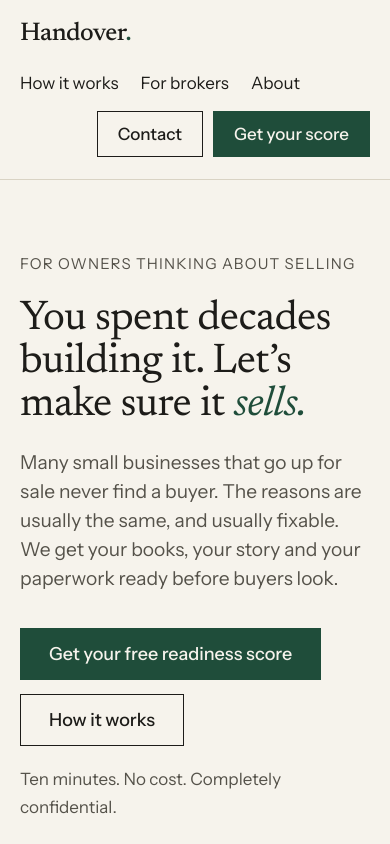
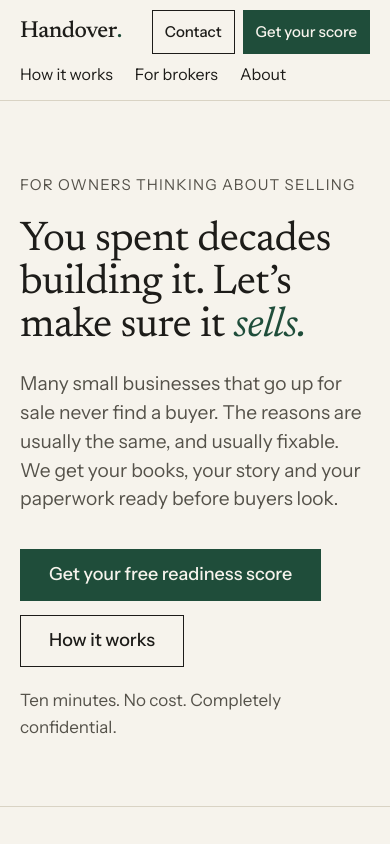
Before and after one commit to Dimlimber/handover, a website: page index.html in a window 390 px wide. Shown: the top 844 px of the page. Drawn offline with Linux system fonts and the light colour scheme.

Commit message:
Dock the header while scrolling; compact two-row header on phones
Co-Authored-By: Claude Fable 5.1 <noreply@anthropic.com>

```diff
--- a/css/site.css
+++ b/css/site.css
@@ -53,7 +53,8 @@ a:hover { text-decoration-thickness: 2px; }
 
 /* Header */
 
-.site-head { border-bottom: 1px solid var(--rule); }
+.site-head { position: sticky; top: 0; z-index: 10; background: var(--paper); border-bottom: 1px solid var(--rule); }
+[id] { scroll-margin-top: 104px; }
 .site-head .wrap {
   display: flex; align-items: center; justify-content: space-between;
   flex-wrap: wrap; gap: 12px 32px;
@@ -247,8 +248,14 @@ a:hover { text-decoration-thickness: 2px; }
 }
 @media (max-width: 720px) {
   body { font-size: 19px; }
-  .site-nav { gap: 4px 22px; width: 100%; }
-  .site-nav__cta { margin-left: auto; }
+  /* Docked header, kept short: wordmark and buttons on one row, links beneath. */
+  .site-head .wrap { position: relative; gap: 0; padding-top: 10px; padding-bottom: 4px; }
+  .wordmark { display: flex; align-items: center; height: 44px; font-size: 1.45rem; }
+  .site-nav { gap: 0 22px; width: 100%; font-size: 16px; }
+  .site-nav a:not(.btn) { padding: 8px 0; }
+  .site-nav__cta { position: absolute; top: 10px; right: var(--gutter); gap: 8px; }
+  .site-nav .btn--small { min-height: 44px; padding: 8px 12px; font-size: 15px; }
+  [id] { scroll-margin-top: 112px; }
   .reasons, .people, .fields { grid-template-columns: 1fr; }
   .tiers { grid-template-columns: 1fr; }
   .tier, .tier + .tier { padding: 24px 0; border-left: 0; }
```
